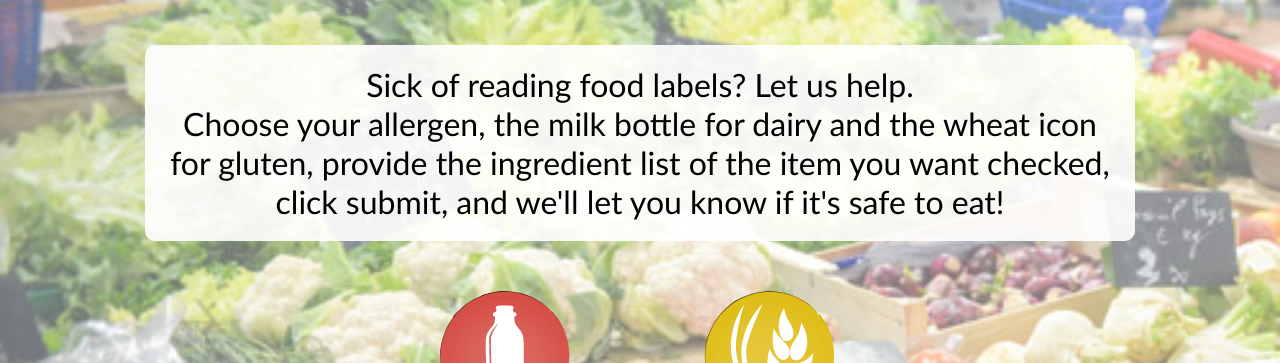
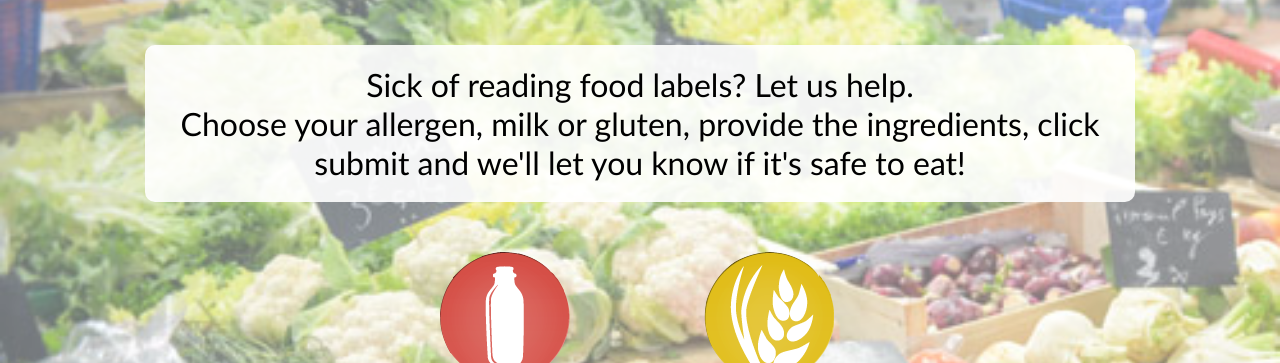
Before and after one commit to Lupo-Brittaney/Lupo-Brittaney.github.io, a plain HTML site: page index.html in a window 1280 px wide. Shown: the part 176-539 px from the top of the page. Drawn offline with Linux system fonts and the light colour scheme.

Commit message:
Update index.html

```diff
--- a/index.html
+++ b/index.html
@@ -12,10 +12,8 @@
 		<div id="backgroundBlender">
 			<h1 class="centerText"> Allergen Check</h1>
 
-			<p id="explanation">Sick of reading food labels? Let us help. <br> Choose your allergen, the
-				milk bottle for dairy and the wheat icon for
-			gluten, provide the ingredient list of the item you want checked, click
-			submit, and we'll let you know if it's safe to eat!</p>
+			<p id="explanation">Sick of reading food labels? Let us help. <br> Choose your allergen,
+				milk or	gluten, provide the ingredients, click submit and we'll let you know if it's safe to eat!</p>
 
 			<form id="input">
 				<div id="centerDiv">
```
